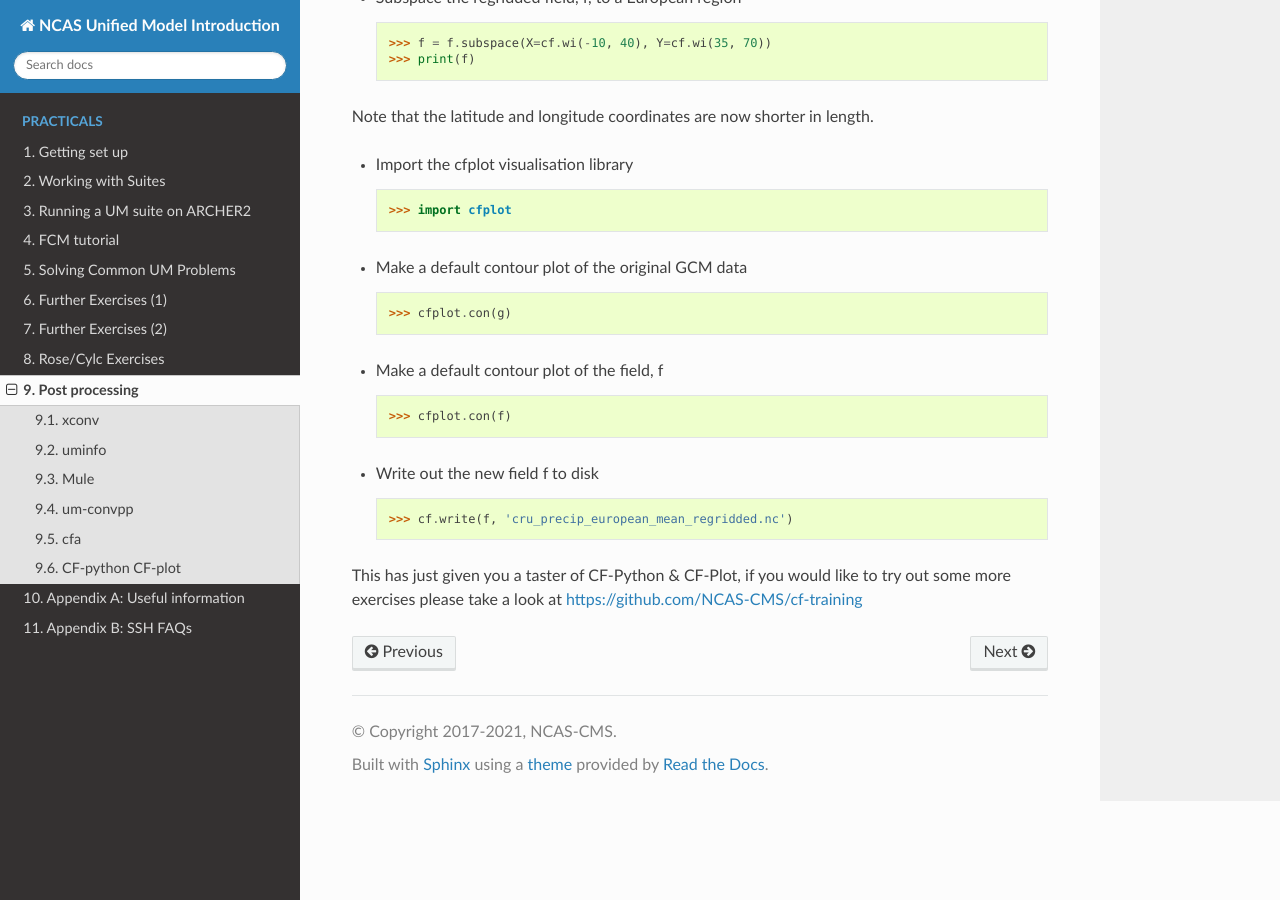
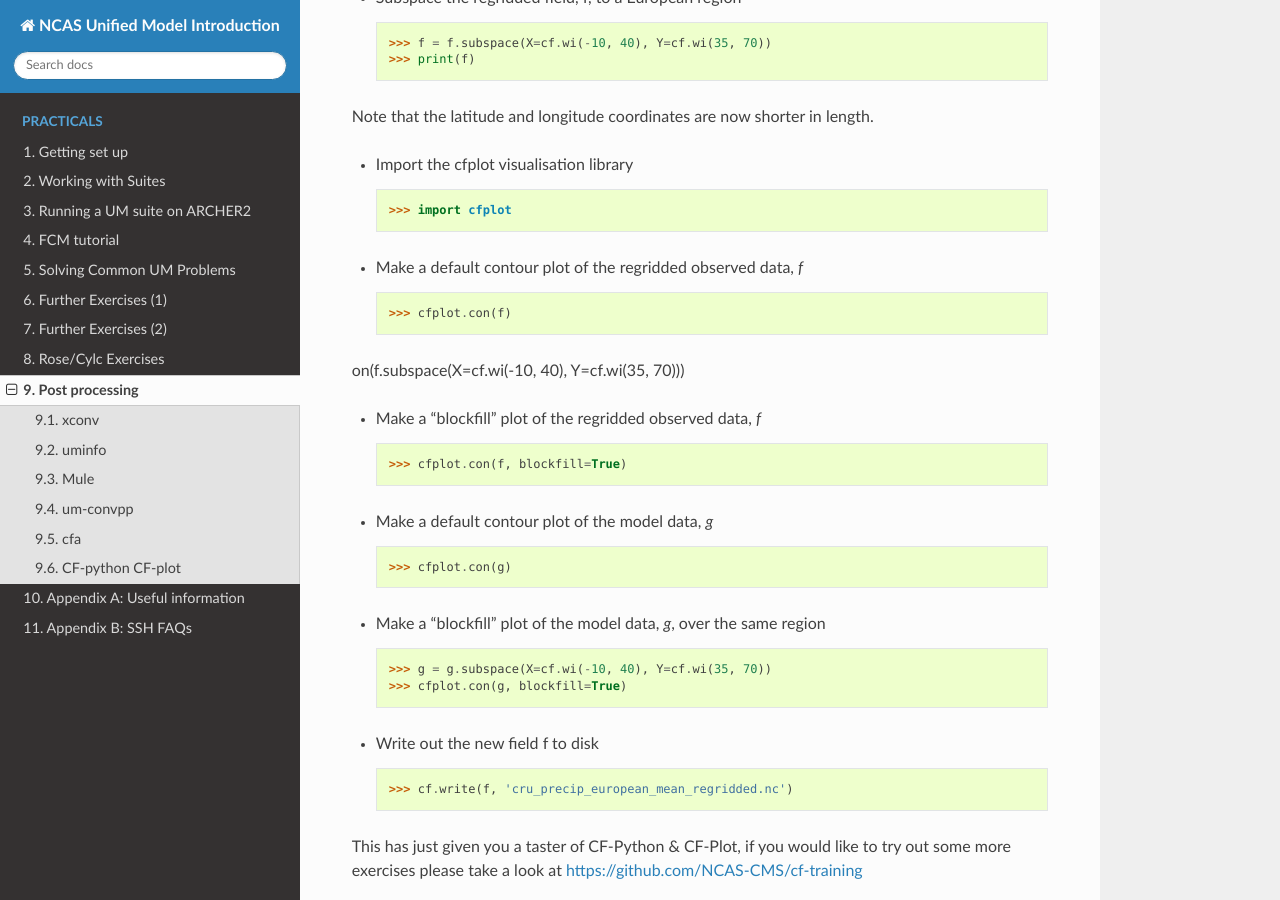
Before and after one commit to NCAS-CMS/um-training, a Sphinx documentation site: the page built from practicals/source/post-processing.rst, in a window 1280 px wide and 900 px high, scrolled down 5271 px. Built offline with Sphinx 7.4.7 and the Read the Docs theme 2.0.0, drawn with Linux system fonts in a browser that asks for light colours.

Commit message:
updates for cfplot

```diff
--- a/practicals/source/post-processing.rst
+++ b/practicals/source/post-processing.rst
@@ -193,13 +193,24 @@ Note that the latitude and longitude coordinates are now shorter in length.
 
   >>> import cfplot
 
-* Make a default contour plot of the original GCM data ::
+* Make a default contour plot of the regridded observed data, `f` ::
+
+   >>> cfplot.con(f)
+on(f.subspace(X=cf.wi(-10, 40), Y=cf.wi(35, 70)))
+
+* Make a "blockfill" plot of the regridded observed data, `f` ::
+
+   >>> cfplot.con(f, blockfill=True)
+
+* Make a default contour plot of the model data, `g` ::
 
    >>> cfplot.con(g)
 
-* Make a default contour plot of the field, f ::
+* Make a "blockfill" plot of the model data, `g`, over the
+  same region ::
 
-   >>> cfplot.con(f)
+   >>> g = g.subspace(X=cf.wi(-10, 40), Y=cf.wi(35, 70))
+   >>> cfplot.con(g, blockfill=True)
 
 * Write out the new field f to disk ::
 
```
